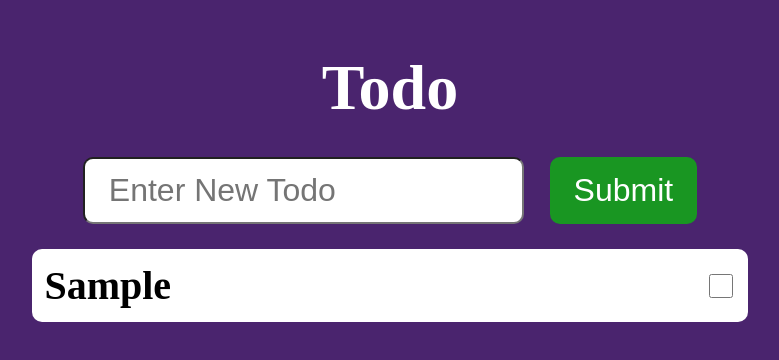
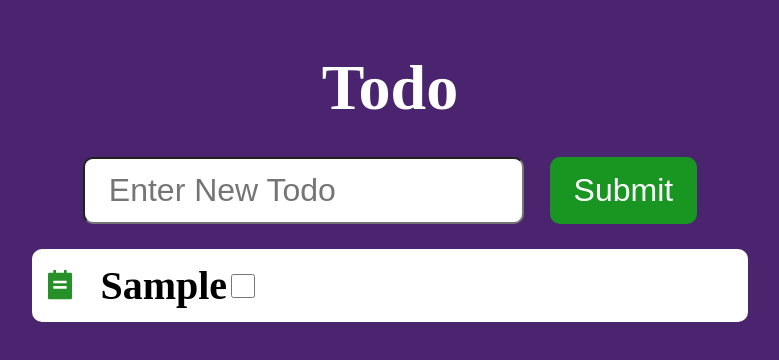
Before and after one commit to LeonidQWE/TodoProject, a React (Vite) app in the folder project/: page / in a window 1280 px wide. Both pictures are taken after typing "Sample" into the empty fields and a click on the button "Submit". Shown: the top 360 px of the page, without its empty margins (250-1029 px from the left). Built offline with nearby package versions, Linux system fonts and the light colour scheme.

Commit message:
add icon for todoItem

```diff
--- a/project/src/components/TodoItem/Todo.module.css
+++ b/project/src/components/TodoItem/Todo.module.css
@@ -4,7 +4,6 @@
   background-color: #fff;
   border-radius: 10px;
   display: flex;
-  justify-content: space-between;
   align-items: center;
 }
 
@@ -17,3 +16,10 @@
   width: 24px;
   height: 24px;
 }
+
+.todoIcon {
+  width: clamp(1rem, 3vw, 2rem);
+  height: clamp(1rem, 3vw, 2rem);
+  color: rgb(38, 145, 40);
+  margin-right: clamp(0.5rem, 2vw, 1.5rem);
+}
--- a/project/src/components/TodoItem/index.tsx
+++ b/project/src/components/TodoItem/index.tsx
@@ -1,3 +1,4 @@
+import { RiTodoFill } from 'react-icons/ri';
 import styles from './Todo.module.css';
 
 interface Todo {
@@ -18,6 +19,7 @@ const TodoItem: React.FC<TodoItem> = ({todo, deleteTodo}) => {
 
   return (
     <div className={styles.todo} onDoubleClick={() => handleDoubleClickDeleteTodo(todo.id)}>
+      <RiTodoFill className={styles.todoIcon}/>
       <h2 className={styles.todoTitle}>{todo.title}</h2>
       <input type="checkbox" className={styles.todoCheckbox} />
     </div>
```
